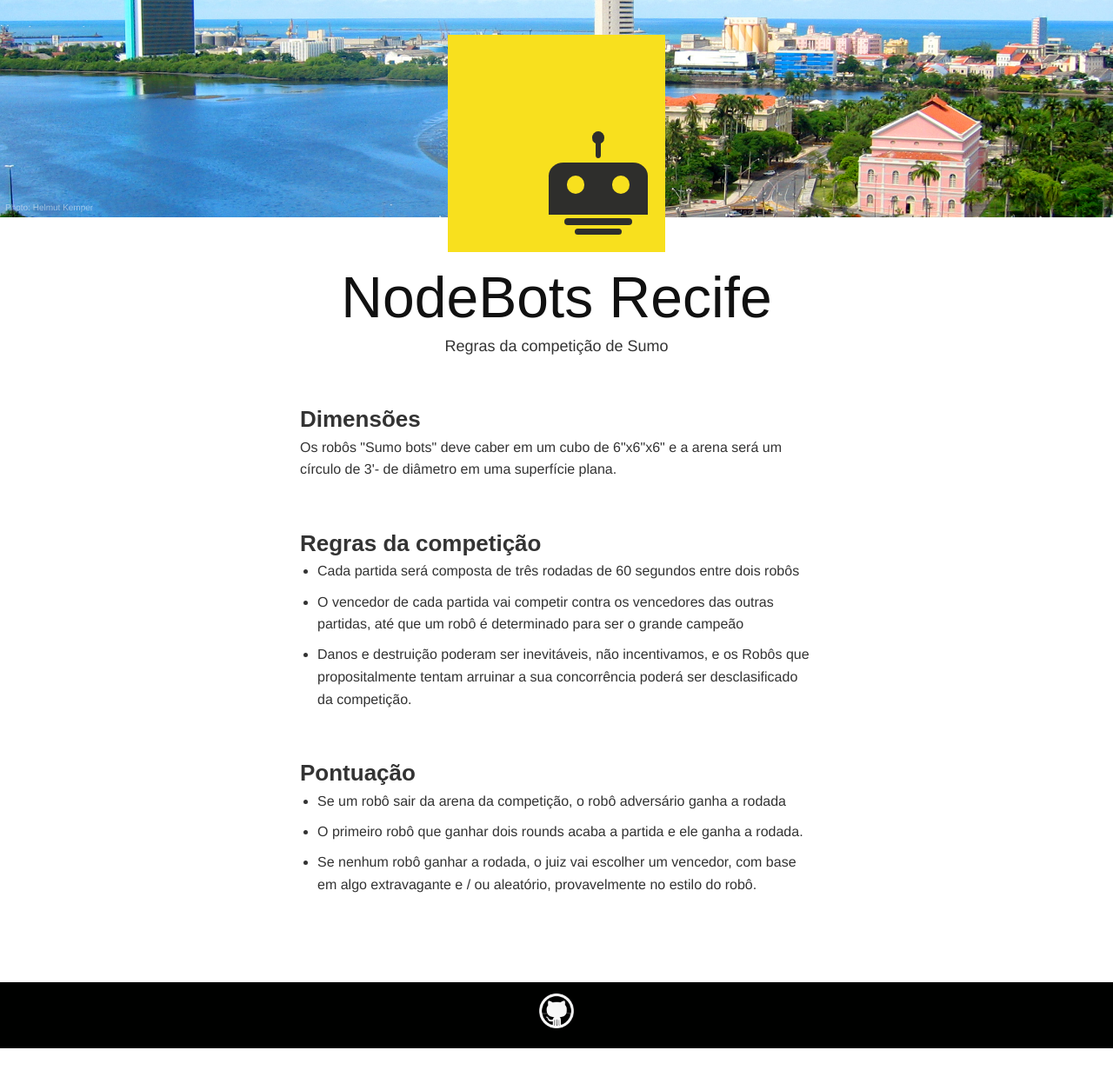
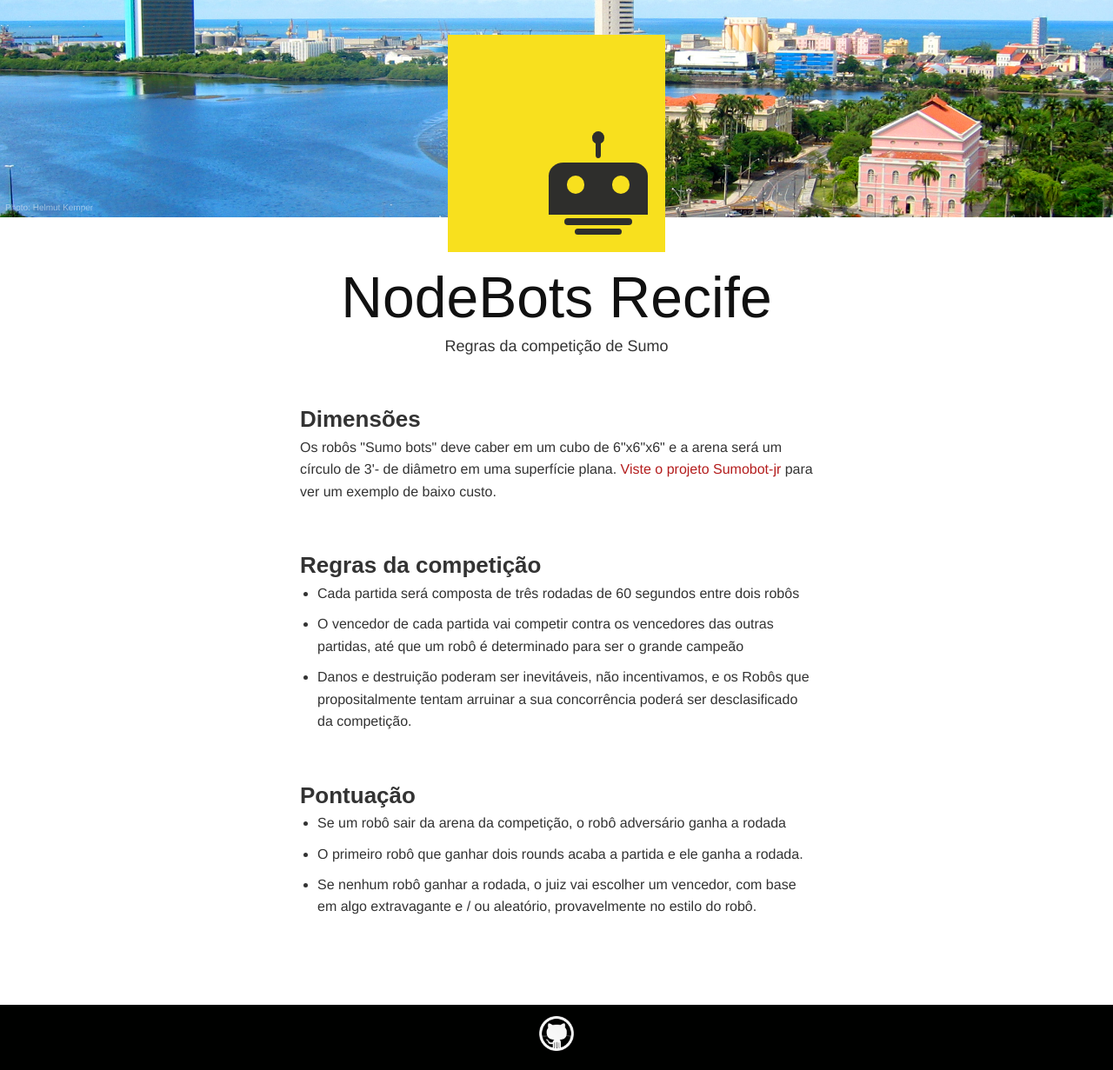
Before and after one commit to nodebotsrec/nodebotsrec.github.io, a Jekyll site: the page built from sumo.html, in a window 1280 px wide. Shown: the whole page at 87% size. Built offline with Jekyll 4.4.1, drawn with Linux system fonts in a browser that asks for light colours; some web fonts are replaced; before the commit the page ends 1206 px from its top, so only the background shows below that.

Commit message:
Update sumo.html

```diff
--- a/sumo.html
+++ b/sumo.html
@@ -4,7 +4,9 @@
 ---
 
 <h3>Dimensões</h3>
-<p>Os robôs "Sumo bots" deve caber em um cubo de 6"x6"x6" e a arena será um círculo de 3'- de diâmetro em uma superfície plana.</p>
+<p>Os robôs "Sumo bots" deve caber em um cubo de 6"x6"x6" e a arena será um círculo de 3'- de diâmetro em uma superfície plana.
+<a href="https://github.com/makenai/sumobot-jr">Viste o projeto Sumobot-jr</a> para ver um exemplo de baixo custo.
+</p>
 
 <h3>Regras da competição</h3>
 <ul>
```
